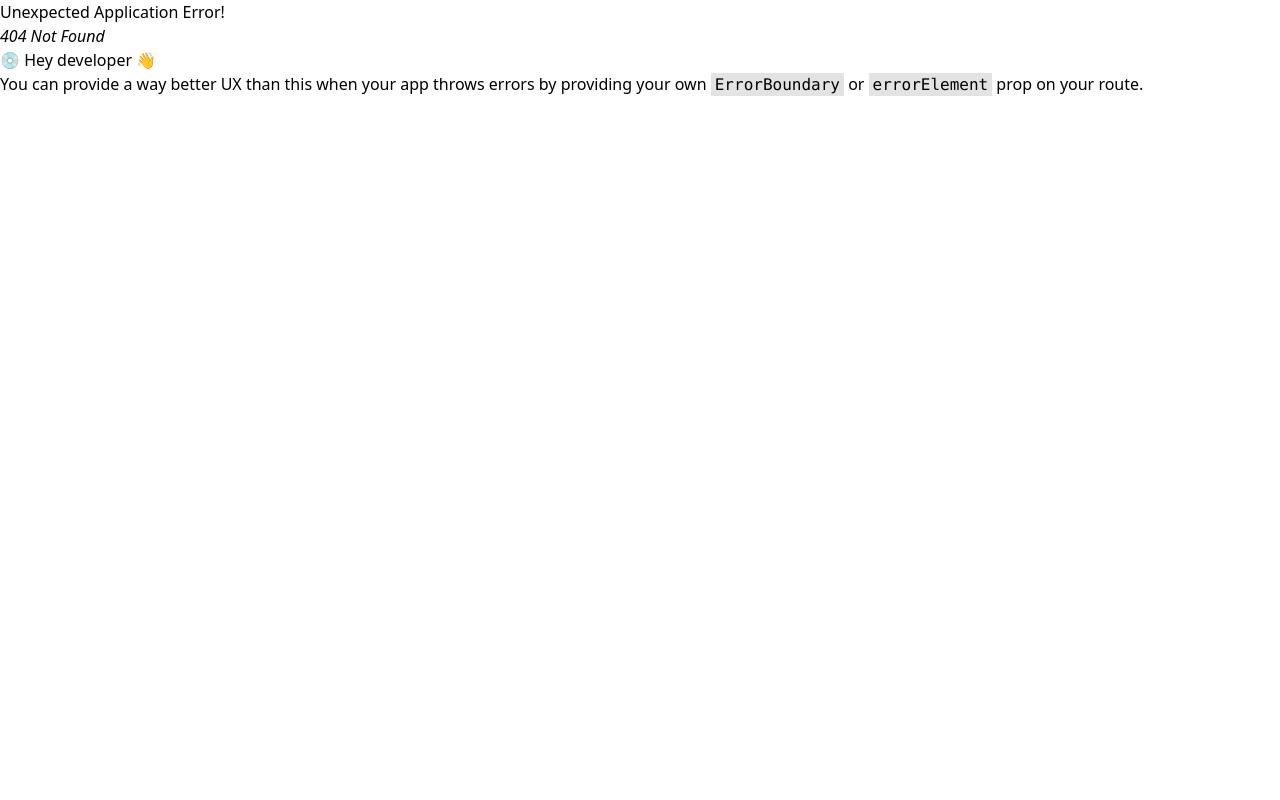
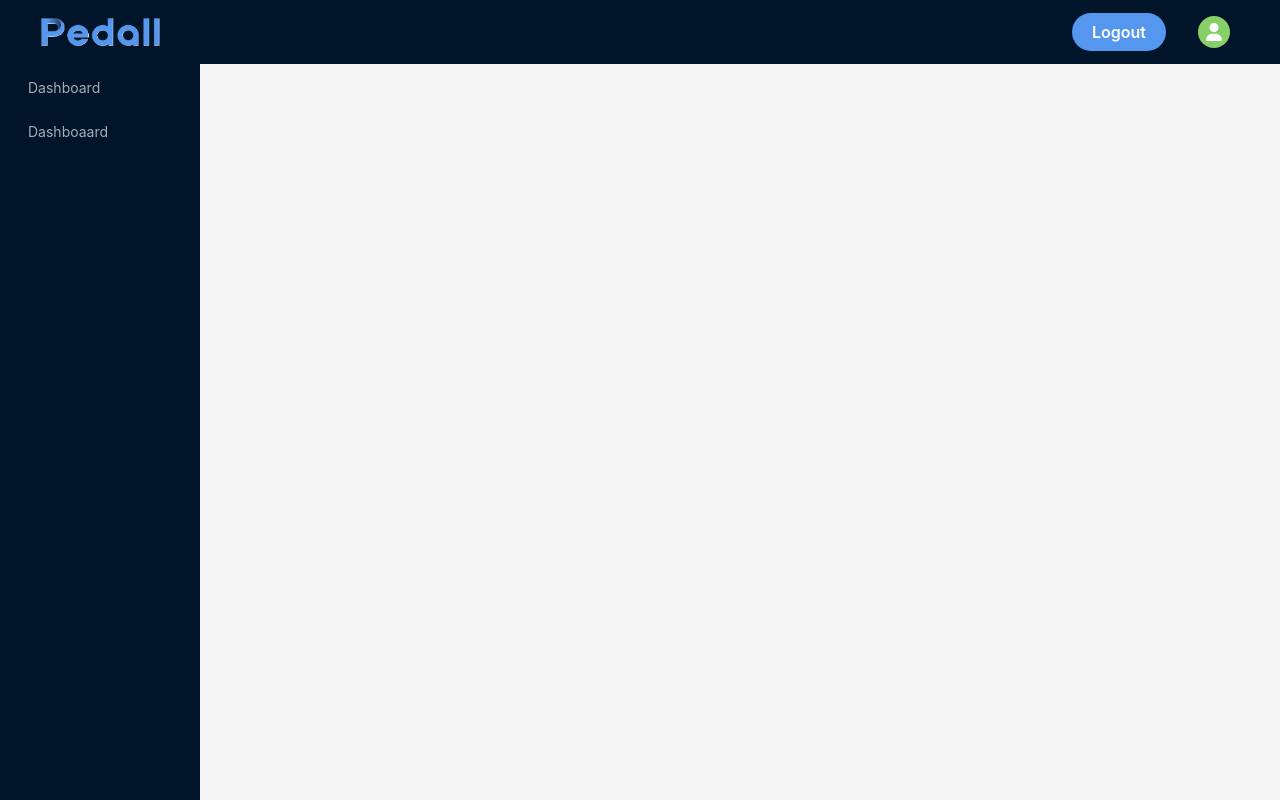
Before and after one commit to DevAsFahim/pedall, a React (Vite) app: page /dashboard in a window 1280 px wide. Before the commit this address had no page. Built offline with nearby package versions, Linux system fonts and the light colour scheme.

Commit message:
dashboard initialization

```diff
--- a/src/components/Footer.tsx
+++ b/src/components/Footer.tsx
@@ -28,6 +28,12 @@ export default function Footer() {
                         <Link
                           to={item.link}
                           className="text-[#838080] hover:text-gray-900 transition-colors group inline-block"
+                          onClick={() => {
+                            window.scrollTo({
+                              top: 0,
+                              behavior: "smooth"
+                            });
+                          }}
                         >
                           {item.name}
                           <div className="w-0 group-hover:w-full h-[1px] bg-black transition-all duration-500"></div>
--- a/src/components/about/Features.tsx
+++ b/src/components/about/Features.tsx
@@ -25,7 +25,7 @@ const featureData = [
 
 export default function Features() {
   return (
-    <section className="pb-10 md:pb-16 pt-10 md:pt-24 p-container">
+    <section className="py-10 md:py-24 p-container">
       <div className="grid grid-cols-1 md:grid-cols-3 gap-10 md:gap-5">
         {featureData.map((data) => (
           <div key={data.title} className="text-center md:text-left max-w-[320px] mx-auto md:mx-0">
--- /dev/null
+++ b/src/components/dashboard/Sidebar.tsx
@@ -0,0 +1,77 @@
+import { Layout, Menu } from "antd";
+import logo from "../../assets/logo.png";
+// import { sidebarItemsGenerator } from "../../utils/sidebarItemsGenerator";
+// import { adminPaths } from "../../routes/admin.routes";
+// import { facultyPaths } from "../../routes/faculty.routes";
+// import { studentPaths } from "../../routes/student.routes";
+// import { useAppSelector } from "../../redux/hooks";
+// import { selectCurrentUser } from "../../redux/features/auth/authSlice";
+
+const { Sider } = Layout;
+
+// const userRole = {
+//   ADMIN: "admin",
+//   FACULTY: "faculty",
+//   STUDENT: "student",
+// };
+
+const SideBar = () => {
+  //   const user = useAppSelector(selectCurrentUser);
+
+  const sidebarItems = [
+    {
+      key: "Dashboard",
+      label: "Dashboard",
+    },
+    {
+      key: "Dashboaard",
+      label: "Dashboaard",
+    },
+  ];
+
+  //   switch (user!.role) {
+  //     case userRole.ADMIN:
+  //       sidebarItems = sidebarItemsGenerator(adminPaths, "admin");
+  //       break;
+  //     case userRole.FACULTY:
+  //       sidebarItems = sidebarItemsGenerator(facultyPaths, "faculty");
+  //       break;
+  //     case userRole.STUDENT:
+  //       sidebarItems = sidebarItemsGenerator(studentPaths, "student");
+  //   }
+
+  return (
+    <Sider
+      breakpoint="lg"
+      collapsedWidth="0"
+      style={{ height: "100vh", position: "sticky", top: "0", left: "0" }}
+      // onBreakpoint={(broken) => {
+      //   console.log(broken);
+      // }}
+      // onCollapse={(collapsed, type) => {
+      //   console.log(collapsed, type);
+      // }}
+    >
+      <div
+        style={{
+          width: "120px",
+          margin: "0 auto",
+          height: "4rem",
+          display: "flex",
+          justifyContent: "center",
+          alignItems: "center",
+        }}
+      >
+        <img src={logo} alt="logo" />
+      </div>
+      <Menu
+        theme="dark"
+        mode="inline"
+        defaultSelectedKeys={["4"]}
+        items={sidebarItems}
+      />
+    </Sider>
+  );
+};
+
+export default SideBar;
--- /dev/null
+++ b/src/components/layouts/DashboardLayout.tsx
@@ -0,0 +1,45 @@
+import { Avatar, Layout } from "antd";
+import { Outlet } from "react-router-dom";
+import Sidebar from "../dashboard/Sidebar";
+import { logOut } from "../../redux/features/auth/authSlice";
+import { useAppDispatch } from "../../redux/hooks";
+import { FaUser } from "react-icons/fa6";
+const { Header, Content } = Layout;
+
+export const DashboardLayout = () => {
+  const dispatch = useAppDispatch();
+
+  const handleLogout = () => {
+    dispatch(logOut());
+  };
+
+  return (
+    <Layout style={{ height: "100%", backgroundColor: "red" }}>
+      <Sidebar />
+      <Layout>
+        <Header>
+          <div className="flex justify-end items-center h-full">
+            <button
+              style={{ padding: "8px 20px", fontSize: "16px" }}
+              className="primary-btn mr-8"
+              onClick={handleLogout}
+            >
+              Logout
+            </button>
+            <Avatar style={{ backgroundColor: '#87d068' }} icon={<FaUser />} />
+          </div>
+        </Header>
+        <Content style={{ margin: "24px 16px 0" }}>
+          <div
+            style={{
+              padding: 24,
+              minHeight: 360,
+            }}
+          >
+            <Outlet />
+          </div>
+        </Content>
+      </Layout>
+    </Layout>
+  );
+};
--- a/src/pages/Home.tsx
+++ b/src/pages/Home.tsx
@@ -1,7 +1,15 @@
+import BikeHero from "../components/about/BikeHero";
+import Features from "../components/about/Features";
 import Banner from "../components/Banner";
 
 const Home = () => {
-  return <Banner />;
+  return (
+    <>
+      <Banner />
+      <BikeHero />
+      <Features />
+    </>
+  );
 };
 
 export default Home;
--- /dev/null
+++ b/src/pages/dashboard/Dashboard.tsx
@@ -0,0 +1,7 @@
+import { DashboardLayout } from "../../components/layouts/DashboardLayout";
+
+const Dashboard = () => {
+  return <DashboardLayout />;
+};
+
+export default Dashboard;
--- /dev/null
+++ b/src/pages/dashboard/admin/Dashboard.tsx
@@ -0,0 +1,7 @@
+const Dashboard = () => {
+  return (
+    <div>Dashboard</div>
+  )
+}
+
+export default Dashboard
--- a/src/routes/routes.tsx
+++ b/src/routes/routes.tsx
@@ -7,6 +7,7 @@ import Home from "../pages/Home";
 import Bicycles from "../pages/bicycle/Bicycles";
 import SingleBicycle from "../pages/bicycle/SingleBicycle";
 import About from "../pages/About";
+import Dashboard from "../pages/dashboard/Dashboard";
 
 const routes = createBrowserRouter([
   {
@@ -33,8 +34,11 @@ const routes = createBrowserRouter([
         path: "/about",
         element: <About />,
       },
-
     ],
+  },
+  {
+    path: "/dashboard",
+    element: <Dashboard />,
   },
   {
     path: "/login",
```
